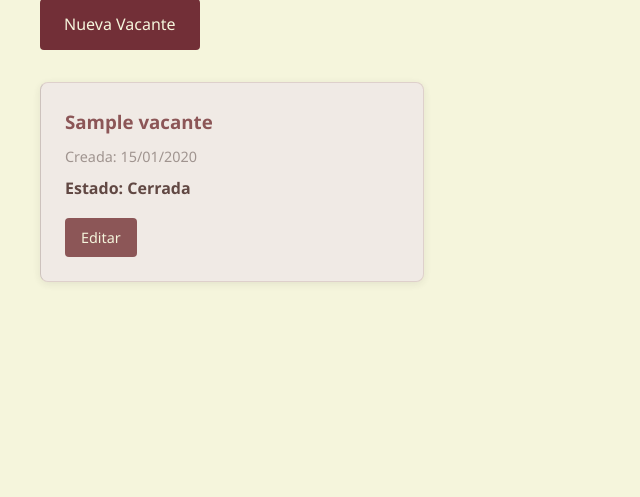
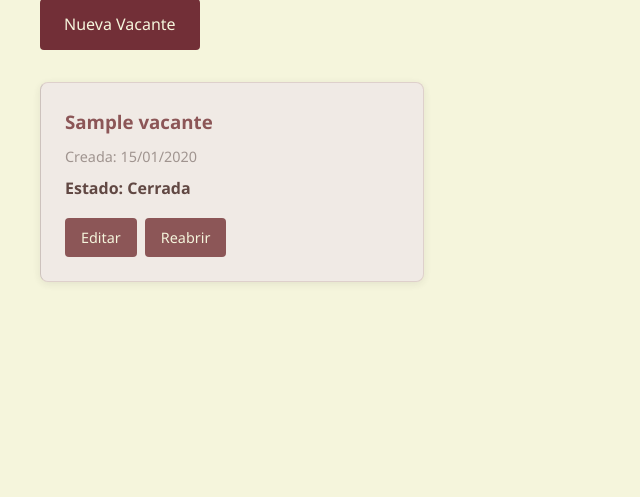
Before and after one commit to IMJUVE-Acapulco/Registro_vacantes, a Flask app: template templates/administrar.html in a window 1280 px wide. Shown: the part 166-663 px from the top of the page, without its empty margins (0-640 px from the left). Run offline with Flask 3, Linux system fonts and the light colour scheme; the template is opened without the code that fills it: most values are stand-ins (such as "Sample title", 1, 10 or a date in 2020).

Commit message:
administrar.html

```diff
--- a/templates/administrar.html
+++ b/templates/administrar.html
@@ -18,9 +18,17 @@
                 <a href="{{ url_for('editar', vacante_id=vacante._id) }}" class="btn small">Editar</a>
 
                 {% if vacante.activa %}
-                <a href="{{ url_for('cerrar_vacante', vacante_id=vacante._id) }}"
-                   class="btn small secondary"
-                   onclick="return confirm('¿Estás seguro de cerrar esta vacante?')">Cerrar</a>
+                    <a href="{{ url_for('cerrar_vacante', vacante_id=vacante._id) }}"
+                       class="btn small secondary"
+                       onclick="return confirm('¿Estás seguro de cerrar esta vacante?')">
+                       Cerrar
+                    </a>
+                {% else %}
+                    <a href="{{ url_for('abrir_vacante', vacante_id=vacante._id) }}"
+                       class="btn small success"
+                       onclick="return confirm('¿Quieres reabrir esta vacante?')">
+                       Reabrir
+                    </a>
                 {% endif %}
             </div>
         </div>
```
